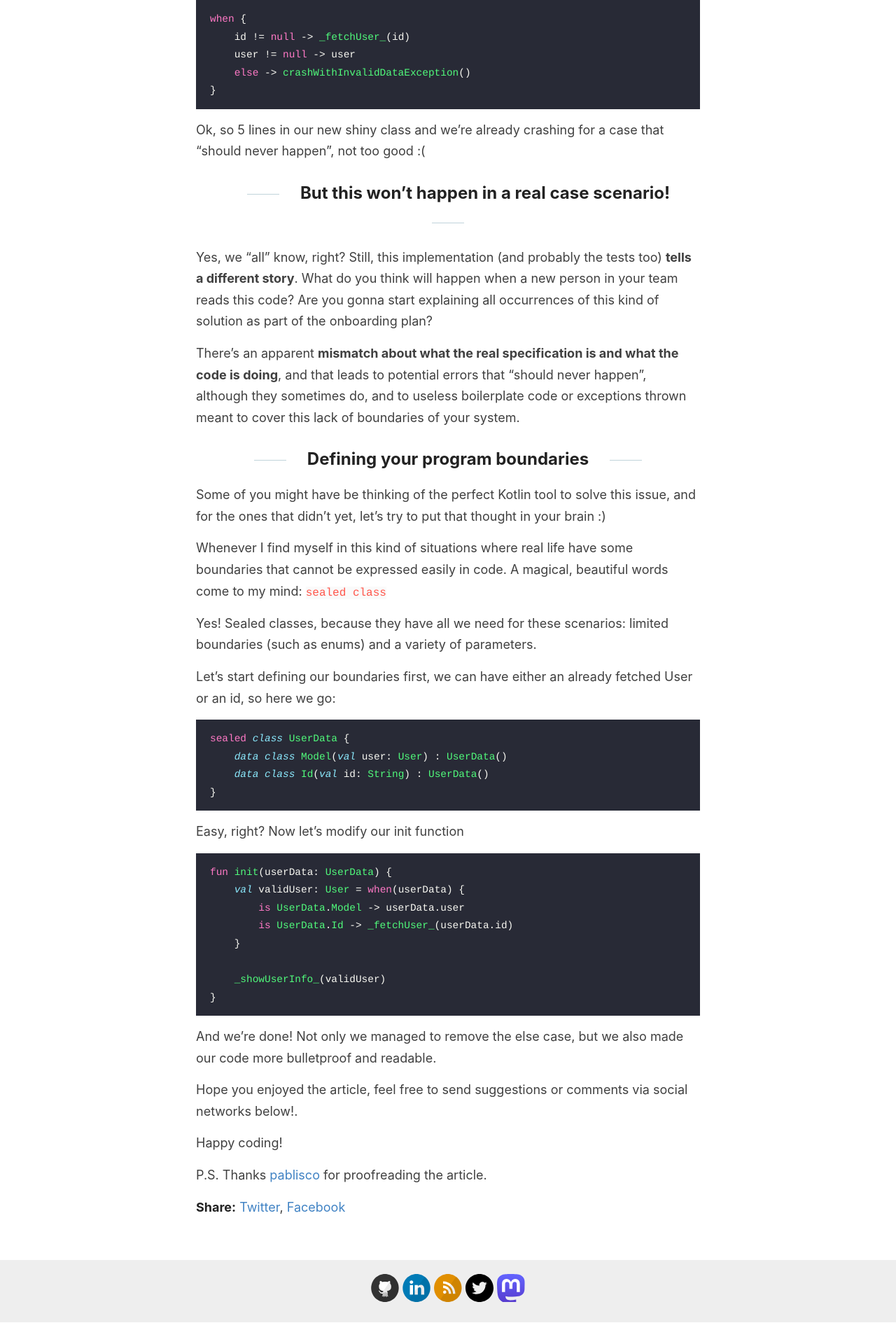
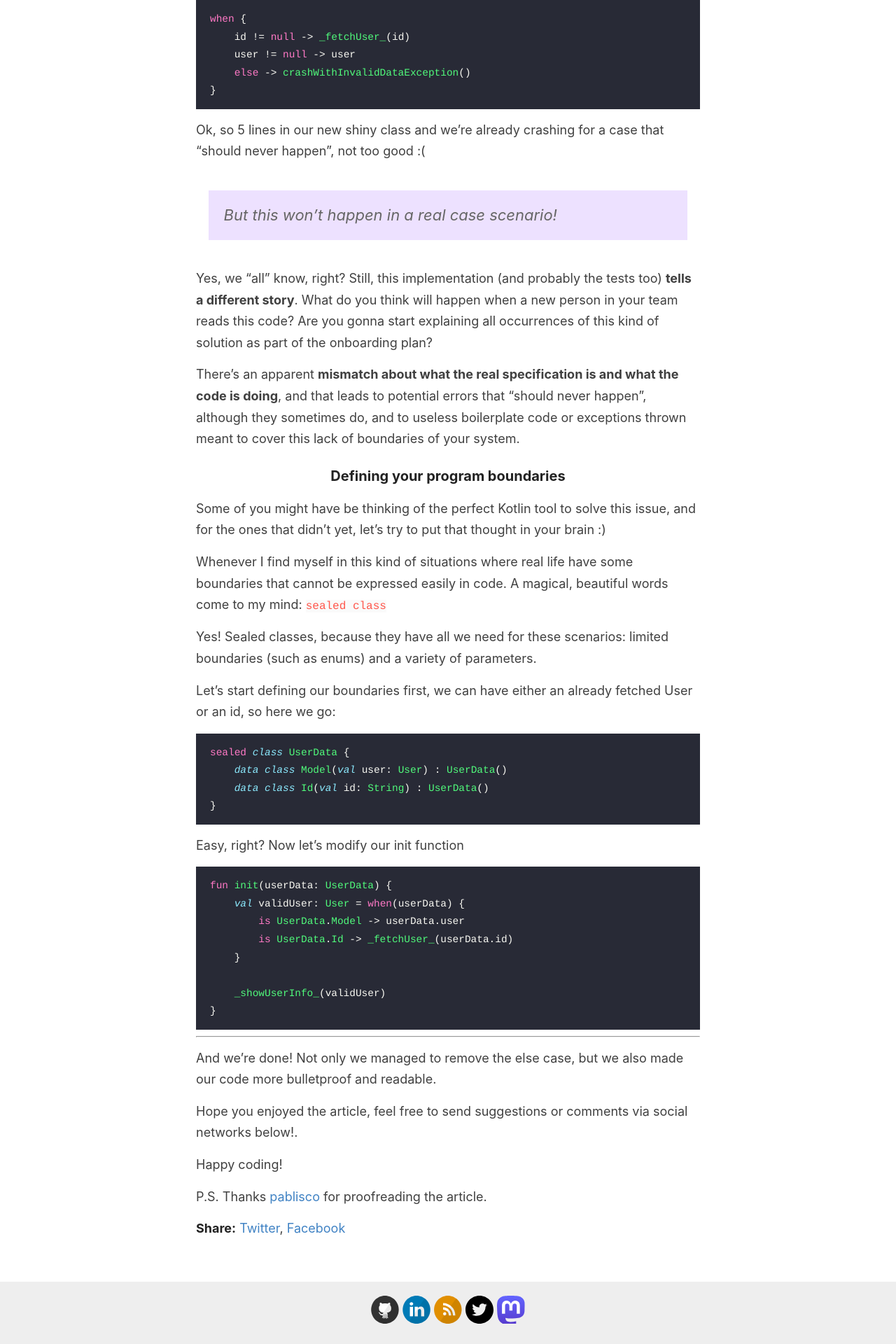
Before and after one commit to aballano/aballano.github.io, a Jekyll site: the page built from _posts/2018-02-22-delimiting-your-app-boundaries-with-kotlins-sealed-classes.md, in a window 1280 px wide. Shown: the part 2612-4532 px from the top of the page at 70% size. Built offline with Jekyll 4.4.1, drawn with Linux system fonts in a browser that asks for light colours; before the commit the page ends 4502 px from its top, so only the background shows below that.

````diff
--- a/_posts/2018-02-22-delimiting-your-app-boundaries-with-kotlins-sealed-classes.md
+++ b/_posts/2018-02-22-delimiting-your-app-boundaries-with-kotlins-sealed-classes.md
@@ -78,13 +78,13 @@ when {
 
 Ok, so 5 lines in our new shiny class and we're already crashing for a case that "should never happen", not too good :(
 
-## But this won't happen in a real case scenario!
+> But this won't happen in a real case scenario!
 
 Yes, we "all" know, right? Still, this implementation (and probably the tests too)  **tells a different story**. What do you think will happen when a new person in your team reads this code? Are you gonna start explaining all occurrences of this kind of solution as part of the onboarding plan?
 
 There's an apparent  **mismatch about what the real specification is and what the code is doing**, and that leads to potential errors that "should never happen", although they sometimes do, and to useless boilerplate code or exceptions thrown meant to cover this lack of boundaries of your system.
 
-## Defining your program boundaries
+### Defining your program boundaries
 
 Some of you might have be thinking of the perfect Kotlin tool to solve this issue, and for the ones that didn't yet, let's try to put that thought in your brain :)
 
@@ -113,10 +113,13 @@ fun init(userData: UserData) {
     _showUserInfo_(validUser)
 }
 ```
+
+---
+
 And we're done! Not only we managed to remove the else case, but we also made our code more bulletproof and readable.
 
 Hope you enjoyed the article, feel free to send suggestions or comments via social networks below!.
 
 Happy coding!
 
-P.S. Thanks [pablisco](https://medium.com/u/b276785d55d2?source=post_page-----cd7c40974078--------------------------------) for proofreading the article.
+P.S. Thanks [pablisco](https://twitter.com/pablisc0) for proofreading the article.
````
